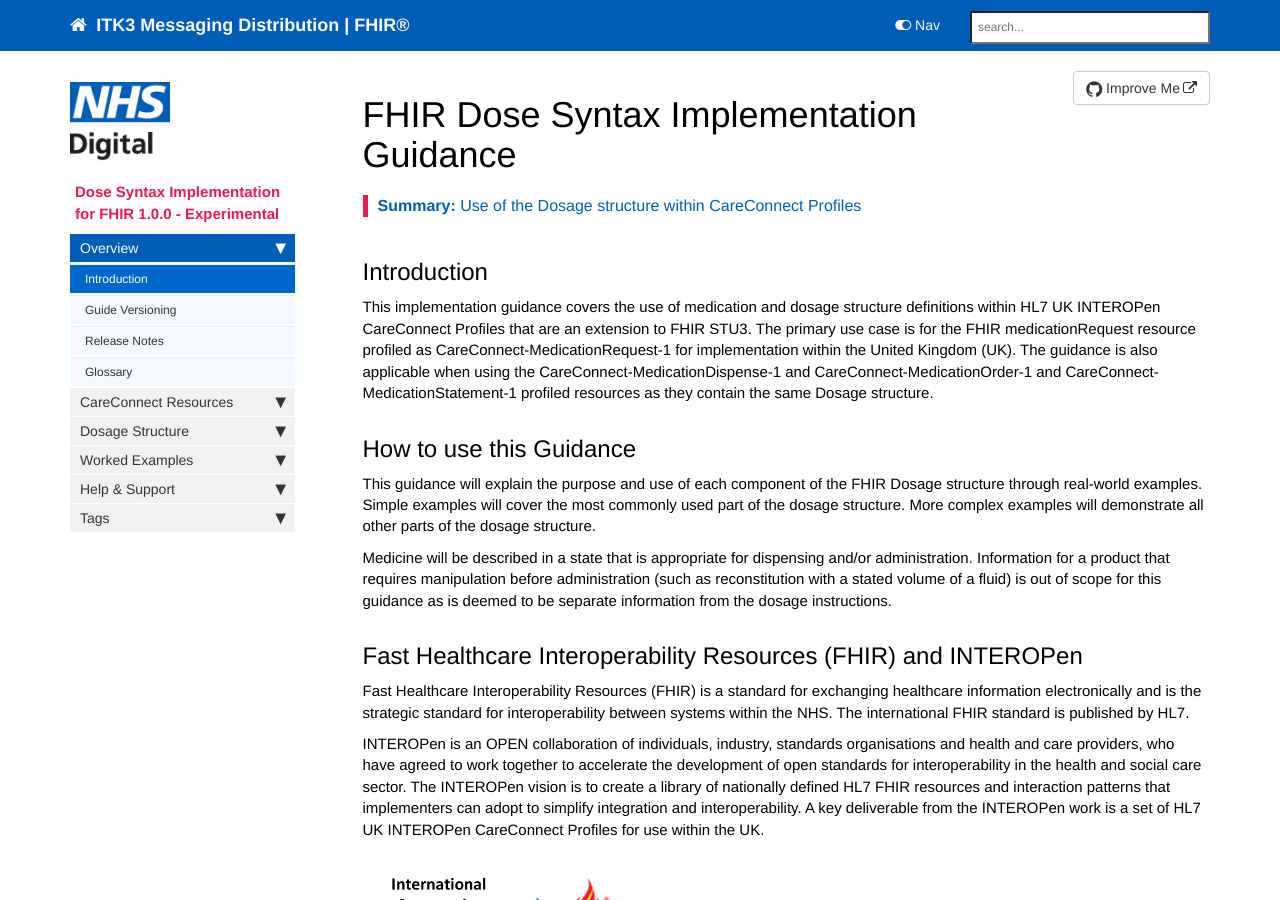
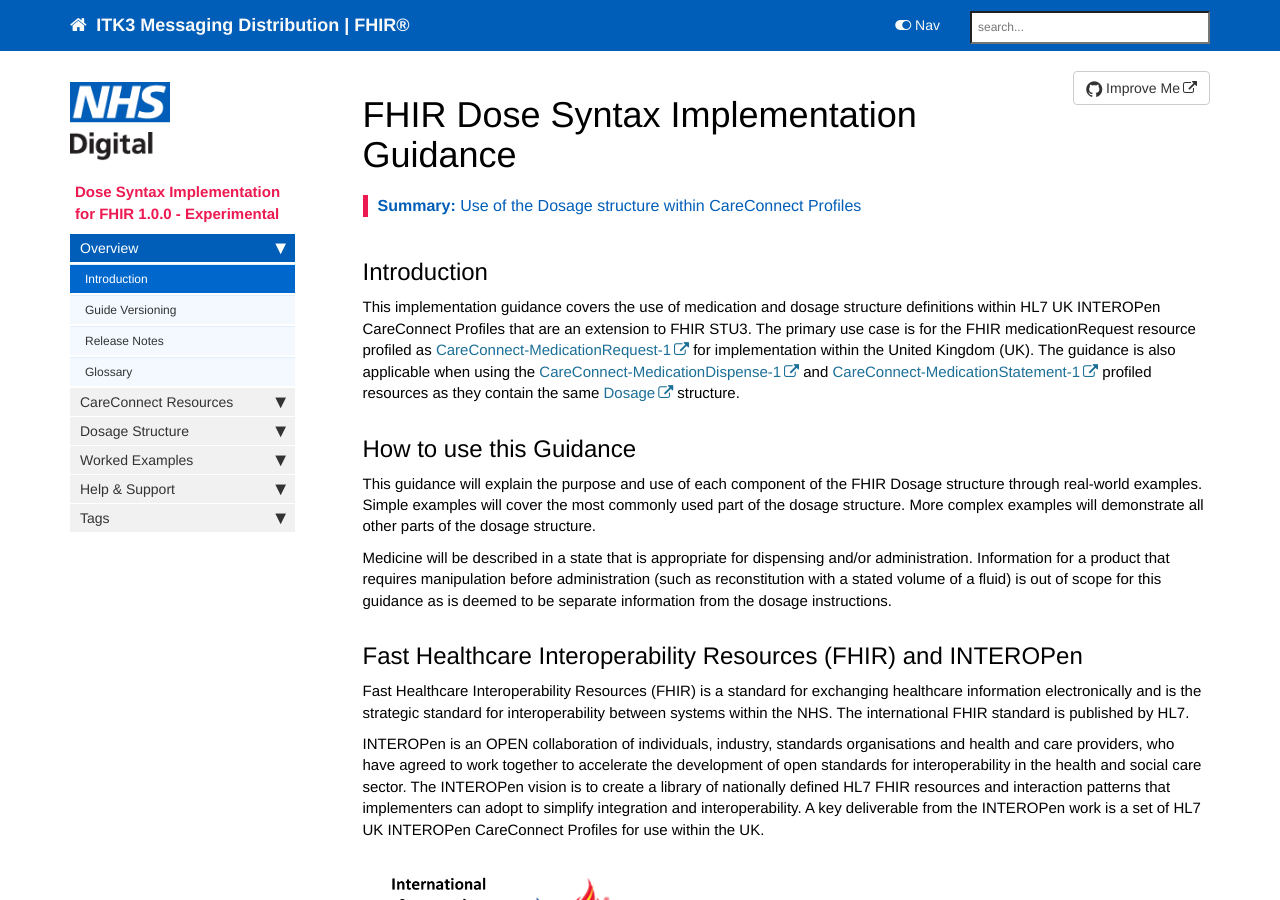
Before and after one commit to nhsconnect/Dose-Syntax-Implementation, a Jekyll site: the page built from index.md, in a window 1280 px wide and 900 px high. Built offline with Jekyll 4.4.1, drawn with Linux system fonts in a browser that asks for light colours; nearby versions of some CDN libraries; comment, search, counter and statistics services are not loaded.

Commit message:
Add files via upload

```diff
--- a/index.md
+++ b/index.md
@@ -10,7 +10,7 @@ summary: Use of the Dosage structure within CareConnect Profiles
 
 ## Introduction ##
 
-This implementation guidance covers the use of medication and dosage structure definitions within HL7 UK INTEROPen CareConnect Profiles that are an extension to FHIR STU3. The primary use case is for the FHIR medicationRequest resource profiled as CareConnect-MedicationRequest-1 for implementation within the United Kingdom (UK). The guidance is also applicable when using the CareConnect-MedicationDispense-1 and CareConnect-MedicationOrder-1 and CareConnect-MedicationStatement-1 profiled resources as they contain the same Dosage structure.
+This implementation guidance covers the use of medication and dosage structure definitions within HL7 UK INTEROPen CareConnect Profiles that are an extension to FHIR STU3. The primary use case is for the FHIR medicationRequest resource profiled as [CareConnect-MedicationRequest-1](https://fhir.hl7.org.uk/STU3/StructureDefinition/CareConnect-MedicationRequest-1) for implementation within the United Kingdom (UK). The guidance is also applicable when using the [CareConnect-MedicationDispense-1](https://fhir.hl7.org.uk/STU3/StructureDefinition/CareConnect-MedicationDispense-1) and [CareConnect-MedicationStatement-1](https://fhir.hl7.org.uk/STU3/StructureDefinition/CareConnect-MedicationStatement-1) profiled resources as they contain the same [Dosage](http://hl7.org/fhir/stu3/dosage.html#Dosage) structure.
 
 ## How to use this Guidance ##
 
```
